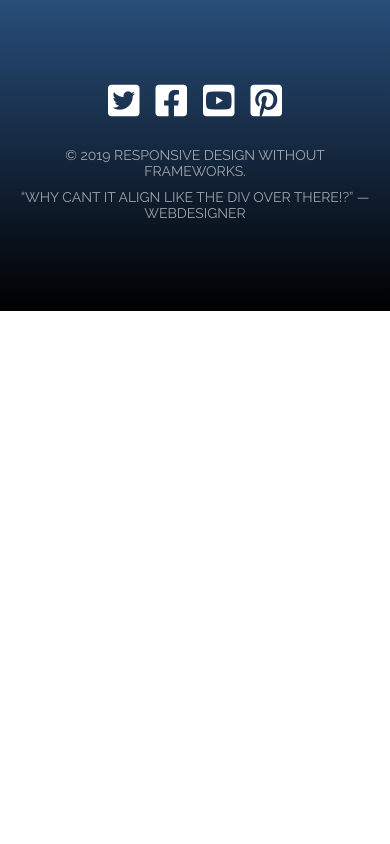
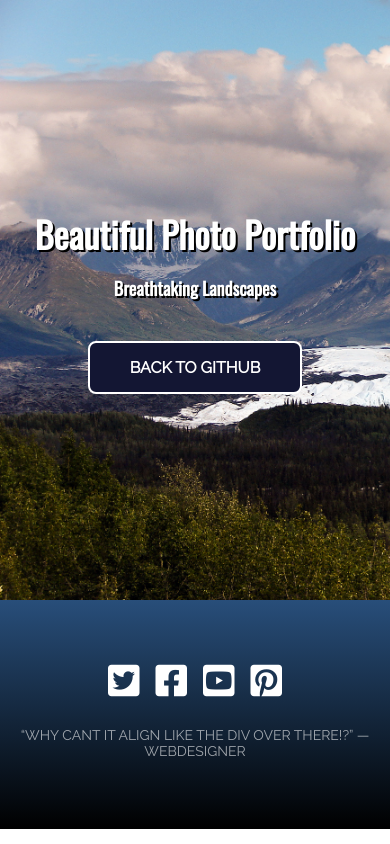
Before and after one commit to justagitcookie/vanilla-css-portfolio, a plain HTML site: page index.html in a window 390 px wide. Drawn offline with nearby package versions, Linux system fonts and the light colour scheme.

Commit message:
flexbox, heroshot and back-to-github button

```diff
--- a/assets/css/style.css
+++ b/assets/css/style.css
@@ -1,5 +1,3 @@
-/* font-family: 'Oswald', sans-serif;
-font-family: 'Raleway', sans-serif; */
 *{
     margin: 0;
     padding: 0;
@@ -11,3 +9,116 @@ html{
     font-size: 16px;
     color: #555;
 }
+
+h1, h2, h3, h4, h5, h6 {
+    font-family: 'Oswald', sans-serif;
+}
+
+a {
+    color: white;
+}
+
+ul {
+    list-style: none;
+}
+
+/* FOOTER SECTION */
+footer {
+    background-color: #131622;
+    color: white;
+    text-align: center;
+    background: linear-gradient(to bottom, #284e7a, #000 100%);
+    padding: 60px 0;
+
+    display: flex;
+    flex-direction: column;
+    align-items: center;
+}
+
+footer p {
+    text-transform: uppercase;
+    font-size: 14px;
+    color: rgba(255,255,255, 0.6);
+    margin-bottom: 10px;
+}
+
+footer ul {
+    margin-bottom: 25px;
+    display: flex;
+    flex-direction: row;
+}
+
+footer ul li {
+    margin: 0 8px;
+}
+
+footer ul li a {
+    font-size: 36px;
+    cursor: pointer;
+}
+
+/* HERO SHOT SECTION */
+
+#hero {
+    background: gray;
+    color: white;
+    text-align: center;
+
+    display:flex;
+    flex-direction: column;
+    align-items: center;
+    justify-content: center;
+
+    background-image: url('../images/hero.jpg');
+    background-repeat: none;
+    background-size: cover;
+
+    min-height: 100vh;
+}
+
+#hero h1, #hero h3 {
+    font-size: 28px;
+    text-shadow: 2px 2px #000;
+    margin-bottom: 40px;
+}
+
+#hero h1{
+    font-size:60px;
+    margin-bottom: 15px;
+}
+
+#hero a.btn {
+    color:white;
+    background-color:#131633;
+    text-decoration: none;
+    padding: 20px 46px;
+    border-radius: 8px;
+    text-transform: uppercase;
+    font-weight: bold;
+    text-align: center;
+    opacity: 1;
+    border: 2px solid white;
+}
+
+#hero a.btn:hover {
+    background-color:#2196f3;
+}
+
+@media(max-width:800px) {
+
+    #hero {
+        min-height: 600px;
+    }
+
+    #hero h1 {
+        font-size: 36px;
+    }
+
+    #hero h3 {
+        font-size: 18px;
+    }
+
+    #hero a.btn {
+        padding: 15px 40px;
+    }
+}
--- a/index.html
+++ b/index.html
@@ -21,66 +21,28 @@
 
     <style>
 
-        a {
-            color: white;
-        }
 
-        ul {
-            list-style: none;
-        }
 
-        footer {
-            background-color: #131622;
-            color: white;
-            text-align: center;
-            background: linear-gradient(to bottom, #284e7a, #000 100%);
-            padding: 60px 0;
 
-            display: flex;
-            flex-direction: column;
-            align-items: center;
-        }
-
-        footer p {
-            text-transform: uppercase;
-            font-size: 14px;
-            color: rgba(255,255,255, 0.6);
-            margin-bottom: 10px;
-        }
-
-        footer ul {
-            margin-bottom: 25px;
-            display: flex;
-            flex-direction: row;
-        }
-
-        footer ul li {
-            margin: 0 8px;
-        }
-
-        footer ul li a {
-            font-size: 36px;
-            cursor: pointer;
-        }
-
-        @media(max-width: 800px) {
-            footer {
-                padding: 80px 15px;
-            }
-        }
 
     </style>
 
     </head>
-    <body>
-        <footer>
+    <body id="top">
+        <div id="hero">
+            <div class="background-image"></div>
+            <h1>Beautiful Photo Portfolio</h1>
+            <h3>Breathtaking Landscapes</h3>
+            <a href="https://github.com/justagitcookie" class="btn" target="_blank">Back to Github</a>
+        </div>
+        <footer id="social-media">
             <ul>
                 <li><a href="#" target="_blank"><i class="fab fa-twitter-square"></i></a></li>
                 <li><a href="#" target="_blank"><i class="fab fa-facebook-square"></i></a></li>
                 <li><a href="#" target="_blank"><i class="fab fa-youtube-square"></i></a></li>
                 <li><a href="#" target="_blank"><i class="fab fa-pinterest-square"></i></a></li>
             </ul>
-            <p>&copy; <script>document.write(new Date().getFullYear());</script> responsive Design without frameworks.</p>
+            <!-- <p>&copy; <script>document.write(new Date().getFullYear());</script> responsive Design without frameworks.</p> -->
             <p>&ldquo;Why cant it align like the div over there!?&rdquo; &mdash;Webdesigner</p>
         </footer>
     </body>
```
Also changed, not shown: assets/images/hero.jpg (added).
